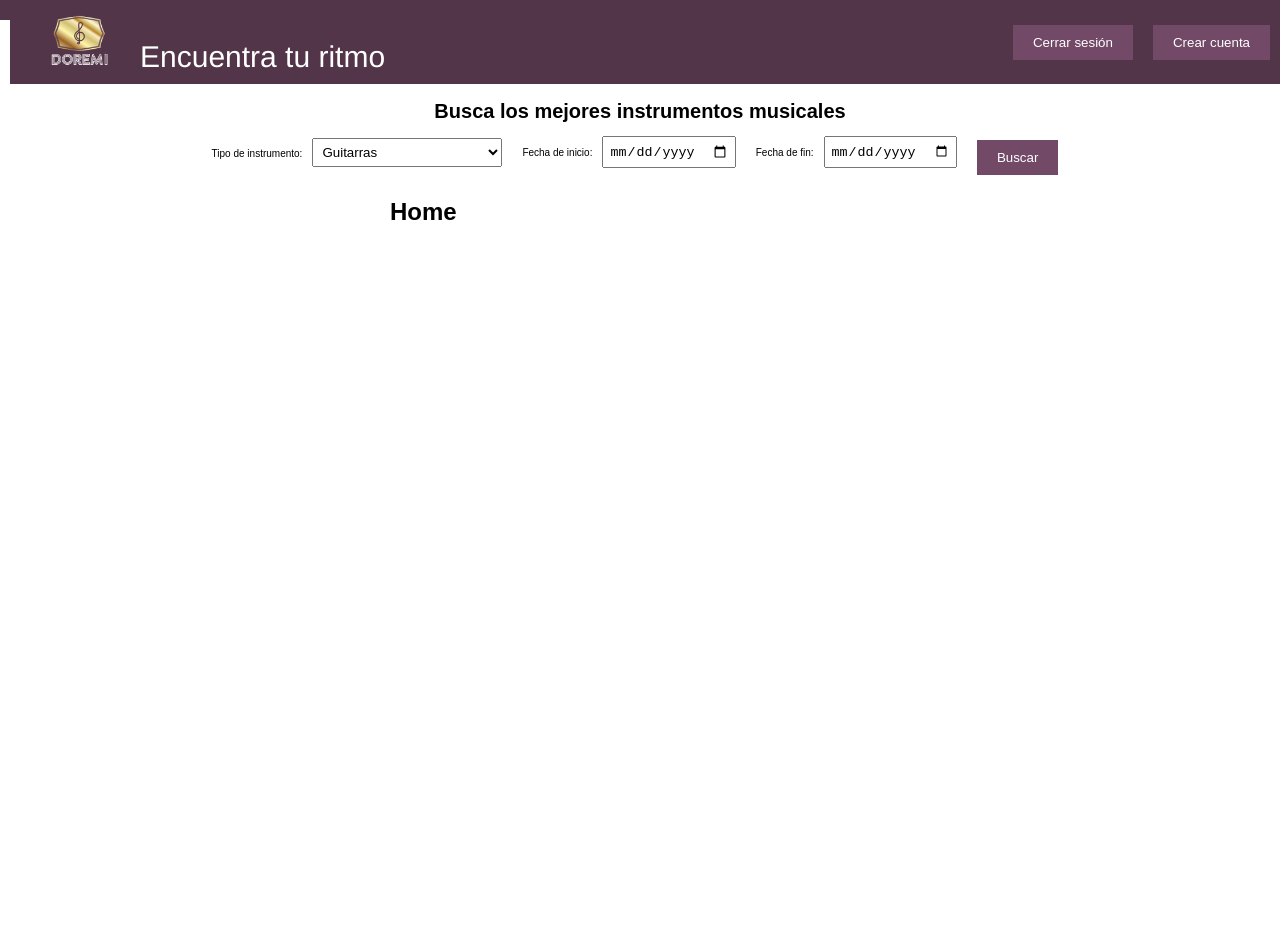
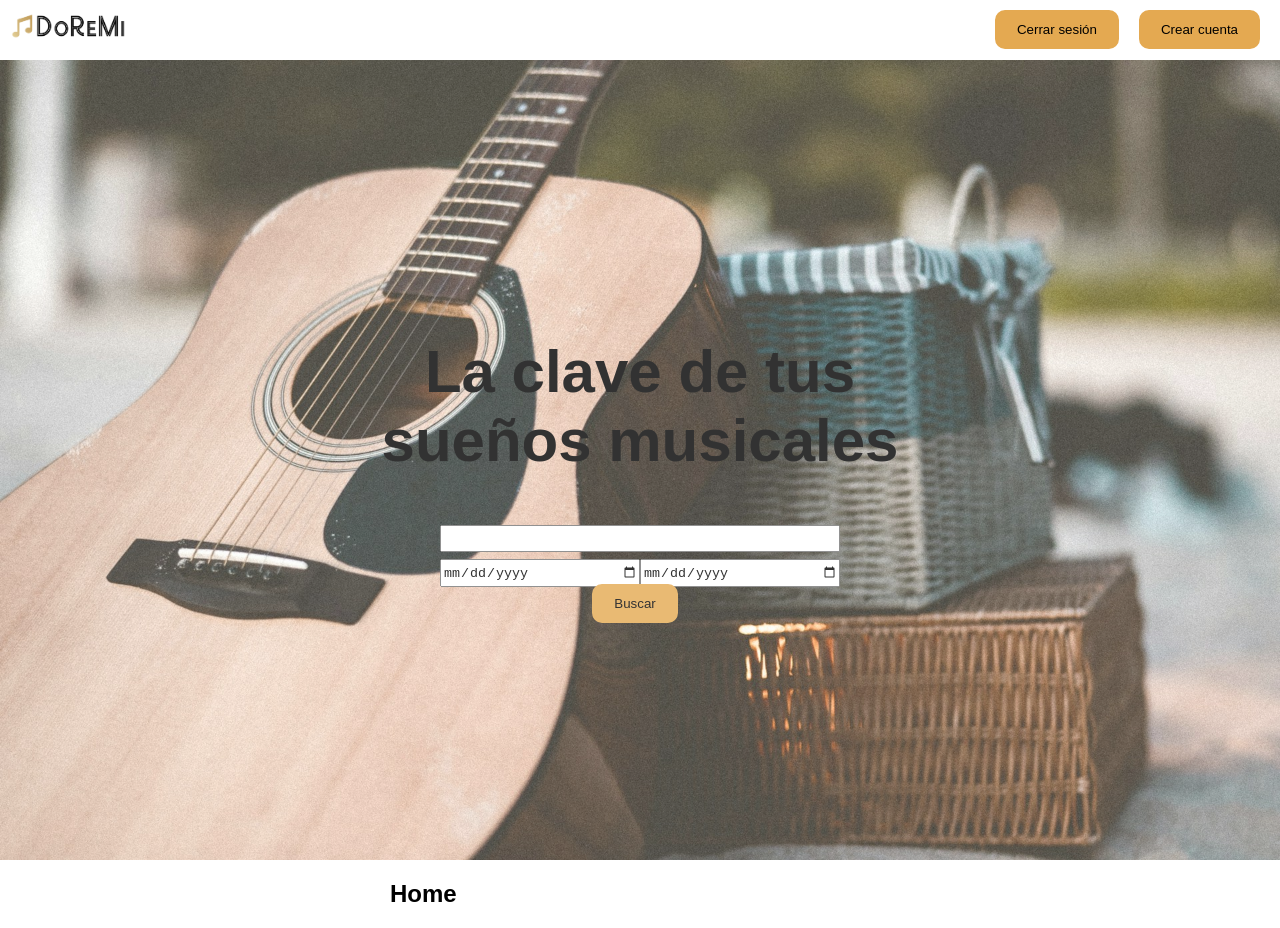
Before and after one commit to astridtorres21/Frontends_ProyectoFinal_C5_G2, a React (Create React App) app in the folder frontend/: page / in a window 1280 px wide. Before the commit the page ends 800 px from the top, so only its background shows below. Built offline with nearby package versions, Linux system fonts and the light colour scheme.

Commit message:
header nuevo diseño figma

```diff
--- a/frontend/src/components/Header.jsx
+++ b/frontend/src/components/Header.jsx
@@ -22,7 +22,6 @@ const Header = () => {
               className="logo"
             />
           </Link>
-          Encuentra tu ritmo
         </div>
         <div className="buttons-container">
           {isLogged ? (
--- a/frontend/src/components/Search.jsx
+++ b/frontend/src/components/Search.jsx
@@ -1,41 +1,16 @@
 import React, { useState } from "react";
 import "./css/Search.css";
-
-const instrumentos = [
-  {
-    id: 1,
-    tipo: "Guitarras",
-  },
-  {
-    id: 2,
-    tipo: "Teclados",
-  },
-  {
-    id: 3,
-    tipo: "Batería",
-  },
-  {
-    id: 4,
-    tipo: "Instrumentos de viento",
-  },
-  {
-    id: 5,
-    tipo: "Instrumentos de cuerda",
-  },
-  {
-    id: 6,
-    tipo: "Pianos",
-  },
-  {
-    id: 7,
-    tipo: "Instrumentos de percusión",
-  },
-];
 
 function App() {
   const [fechaInicio, setFechaInicio] = useState(new Date());
   const [fechaFin, setFechaFin] = useState(new Date());
-  const [tipoInstrumento, setTipoInstrumento] = useState("");
+  const [search, setSearch] = useState("");
+
+  const bgSearch = {
+    backgroundImage: 'url(images/bg-search.jpg)',
+    backgroundSize: 'cover',
+    backgroundPosition: 'center',
+  };
 
   const handleFechaInicioChange = (e) => {
     setFechaInicio(e.target.value);
@@ -45,8 +20,8 @@ function App() {
     setFechaFin(e.target.value);
   };
 
-  const handleTipoInstrumentoChange = (e) => {
-    setTipoInstrumento(e.target.value);
+  const handleSearch = (e) => {
+    setSearch(e.target.value);
   };
 
   const handleSubmit = (e) => {
@@ -55,34 +30,30 @@ function App() {
     // Aquí se puede enviar la información a un API o realizar la búsqueda
 
     alert(
-      `Buscando ${tipoInstrumento} para alquilar entre ${fechaInicio} y ${fechaFin}`
+      `Buscando ${search} para alquilar entre ${fechaInicio} y ${fechaFin}`
     );
   };
 
   return (
-    <div className="search">
+    <div className="search" style={{ ...bgSearch, display: 'flex', flexDirection: 'column', alignItems: 'center', justifyContent: 'center', height: '100vh' }}>
       <div className="search-title">
-        <h1>Busca los mejores instrumentos musicales</h1>
+        <h1>La clave de tus sueños musicales</h1>
       </div>
       <div>
         <form onSubmit={handleSubmit} className="search-form">
           <div className="search-section">
-            <label htmlFor="tipoInstrumento">Tipo de instrumento:</label>
-            <select
-              id="tipoInstrumento"
-              name="tipoInstrumento"
-              value={tipoInstrumento}
-              onChange={handleTipoInstrumentoChange}
-            >
-              {instrumentos.map((instrumento) => (
-                <option key={instrumento.id} value={instrumento.tipo}>
-                  {instrumento.tipo}
-                </option>
-              ))}
-            </select>
+            <div>
+            <input
+              type="text"
+              id="search"
+              name="search"
+              value={search}
+              onChange={handleSearch}
+            />
             </div>
-          <div className="search-section">
-            <label htmlFor="fechaInicio">Fecha de inicio:</label>
+          </div>
+          <div className="search-section-date">
+            <div>
               <input
                 type="date"
                 id="fechaInicio"
@@ -91,8 +62,7 @@ function App() {
                 onChange={handleFechaInicioChange}
               />
             </div>
-          <div className="search-section">
-            <label htmlFor="fechaFin">Fecha de fin:</label>
+            <div>
               <input
                 type="date"
                 id="fechaFin"
@@ -100,6 +70,7 @@ function App() {
                 value={fechaFin}
                 onChange={handleFechaFinChange}
               />
+            </div>
           </div>
           <button type="submit">Buscar</button>
         </form>
--- a/frontend/src/components/css/Header.css
+++ b/frontend/src/components/css/Header.css
@@ -4,9 +4,9 @@ body {
 }
 
 header {
-  background-color: #53354a;
-  color: #fff;
-  padding: 10px;
+  background-color: white;
+  color: black;
+  padding: 0px;
   position: fixed;
   top: 0;
   text-align: center;
--- a/frontend/src/components/css/Search.css
+++ b/frontend/src/components/css/Search.css
@@ -1,36 +1,16 @@
-.search-form {
-  display: flex;
-  justify-content:center;
-}
-
-.search-section {
-  margin-right: 10px;
-}
-
-.search {
-  justify-content: center;
-  text-align: center;
-  font-size:x-small;
-  margin-top: 100px;
-}
-
-form {
-  display: flex;
-  align-items: center;
-}
-
-select,
-input {
-  padding: 5px;
-  margin-bottom: 10px;
-}
 
 button {
   padding: 10px 20px;
-  background-color: #724966;
-  color: #fff;
-  border: none;
+  background-color: #e4a951;
+  border: 2px solid #e4a951;
+  color: none;
+  border-radius: 10px;
   cursor: pointer;
+}
+
+h1{
+  font-size: 60px;
+  max-width: 550px;
 }
 
 label, select, input, button {
@@ -42,3 +22,59 @@ label, select, input, button {
   gap: 10px;
   padding-right: 20px;
 }
+
+.search {
+  margin-top: 60px;
+  height: 400px;
+  text-align: center;
+  opacity: 80%;
+  justify-content: center;
+  text-align: center;
+  font-size:x-small;
+
+}
+
+.search-form {
+  width: 400px;
+}
+
+.search-title {
+  text-align: center;
+}
+
+
+.search-section {
+  display: flex;
+  width: 400px;
+  text-align: center;
+  top: 0px;
+}
+
+
+.search-section > div {
+  font-size: 30px;
+  width: 100%;
+}
+
+.search-section input {
+  box-sizing: border-box;
+  width: 100%;
+  height: 80%;
+}
+
+.search-section-date {
+  display: flex;
+  width: 400px;
+}
+
+.search-section-date > div {
+  display: inline;
+  width: 100%;
+  font-size: 30px;
+}
+
+.search-section-date input {
+  box-sizing: border-box;
+  width: 100%;
+  height: 80%;
+}
```
Also changed, not shown: frontend/public/images/bg-search.jpg (added), frontend/public/images/logo.png. Lines whose indentation alone changed are shown as unchanged.
